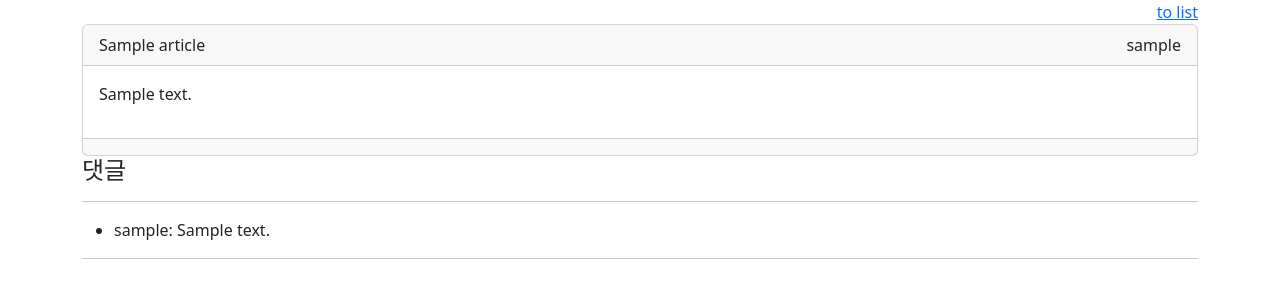
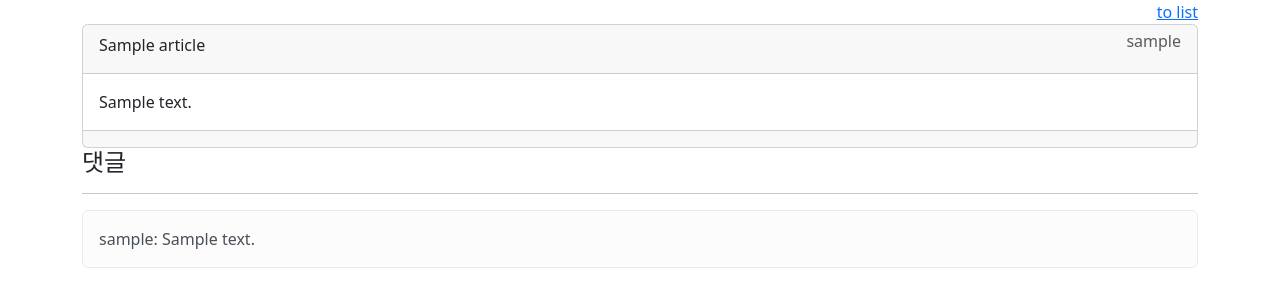
Before and after one commit to Dhyeonle9/crud-authentication, a Django app: page /articles/1/ in a window 1280 px wide. Shown: the part 56-363 px from the top of the page. Run offline with Django 4.2, Linux system fonts and the light colour scheme; tables that the repository leaves empty hold one stand-in row (values such as "Sample post"); some libraries are stand-ins or nearby versions.

Commit message:
bootstrap-5적용

```diff
--- a/articles/templates/detail.html
+++ b/articles/templates/detail.html
@@ -4,11 +4,11 @@
 <a href="{% url 'articles:index' %}" class="d-flex justify-content-end">to list</a>
 <div class="card">
     <div class="card-header d-flex justify-content-between">
-        <span class="">{{ article.title }}</span>
-        <span class="">{{ article.user }}</span>
+        <span class="card-title">{{ article.title }}</span>
+        <span class="card-subtitle mb-2 text-body-secondary">{{ article.user }}</span>
     </div>
     <div class="card-body">
-        <p>{{ article.content }}</p>
+        <p class="card-text">{{ article.content }}</p>
     </div>
     <div class="card-footer">
         {% if user == article.user %}
@@ -25,22 +25,19 @@
         <form action="{% url 'articles:comment_create' id=article.id %}" method="POST">
             {% csrf_token %}
             {% bootstrap_form form show_label=Flase %}
-                <input type="submit">
+            <input type="submit" class="btn btn-primary">
         </form>
         {% endif %}
     </div>
     <div>
         {% for comment in article.comment_set.all %}
-            <ul>
-                <li>
+        <div class="alert alert-light">
             {{ comment.user }}:
             {{ comment.content }}
             {% if comment.user == user %}
-                        <a href="{% url 'articles:comment_delete' id=article.id comment_id=comment.id %}">delete</a>
+                <a href="{% url 'articles:comment_delete' id=article.id comment_id=comment.id %}" class="d-flex">delete</a>
             {% endif %}
-                </li>
-            </ul>
-            <hr>
+        </div>
         {% endfor %}
     </div>
 </div>
```
Lines whose indentation alone changed are shown as unchanged.
